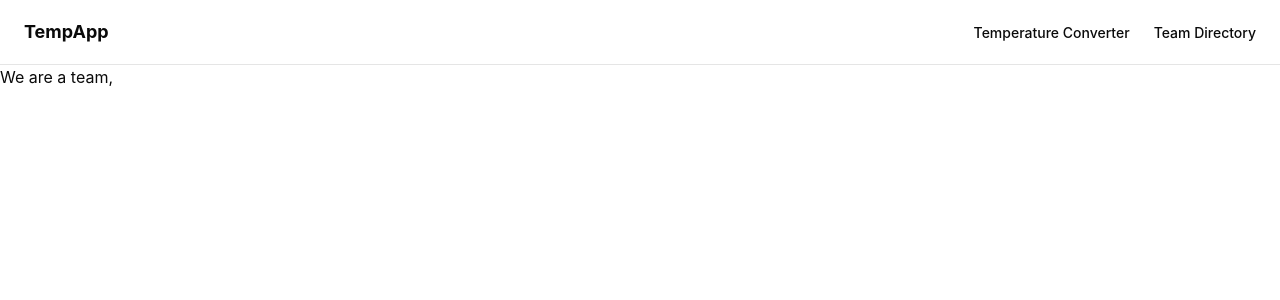
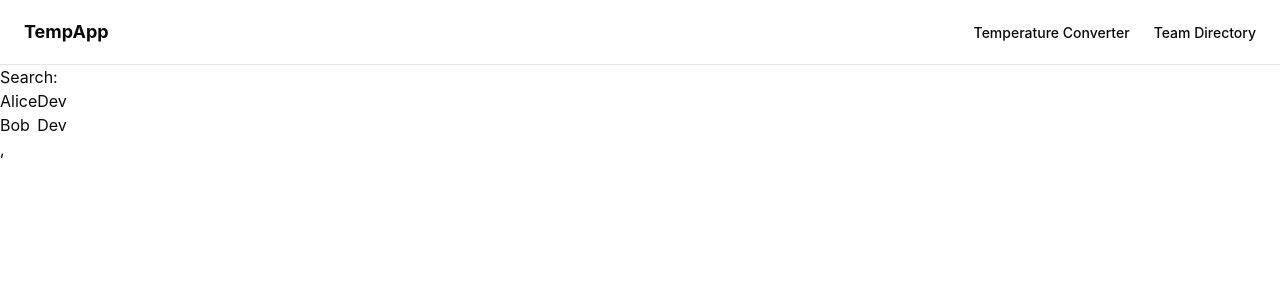
Before and after one commit to DVT-Grad-Projects-Mihir-Arjun/Temperature_Converter, a React (Vite) app in the folder temp-converter/: page /team in a window 1280 px wide. Shown: the top 300 px of the page. Built offline with nearby package versions, Linux system fonts and the light colour scheme.

Commit message:
team directory functionality done but styling is still needed

```diff
--- /dev/null
+++ b/temp-converter/src/components/SearchBar.tsx
@@ -0,0 +1,16 @@
+interface searchProps {
+    filterText: string;
+    onChange: React.ChangeEventHandler<HTMLInputElement>;
+}
+
+export default function SearchBar({ filterText, onChange }: searchProps) {
+    return (
+        <label>
+            Search:{' '}
+            <input
+                value={filterText}
+                onChange={onChange}
+            />
+        </label>
+    );
+}
--- a/temp-converter/src/components/TeamDirectory.tsx
+++ b/temp-converter/src/components/TeamDirectory.tsx
@@ -1,10 +1,25 @@
 import NavBar from "./NavBar";
+import { team } from "../data/data.tsx";
+import { useState, type ChangeEvent } from "react";
+import SearchBar from "./SearchBar.tsx";
+import { filterTeam } from "../utils/filterTeam.tsx";
+import TeamList from "./TeamList.tsx";
 
-export default function TeamDirectory(){
-    return(
+export default function TeamDirectory() {
+    const [query, setQuery] = useState('');
+    const team_results = filterTeam(team, query);
+
+    function handleChange(e:ChangeEvent<HTMLInputElement>) {
+        setQuery(e.target.value);
+    }
+    return (
         <>
-        <NavBar/>
-        We are a team
+            <NavBar />
+            <SearchBar
+                filterText={query}
+                onChange={handleChange}
+            />
+            <TeamList team={team_results} />
         </>
     )
 }
--- /dev/null
+++ b/temp-converter/src/components/TeamList.tsx
@@ -0,0 +1,24 @@
+type TeamMember = {
+    id: number;
+    name: string;
+    role: string;
+};
+
+interface TeamListProps {
+    team: TeamMember[];
+}
+
+export default function TeamList({ team }: TeamListProps) {
+    return (
+        <table>
+            <tbody>
+                {team.map(team_member => (
+                    <tr key={team_member.id}>
+                        <td>{team_member.name}</td>
+                        <td>{team_member.role}</td>
+                    </tr>
+                ))}
+            </tbody>
+        </table>
+    );
+}
--- /dev/null
+++ b/temp-converter/src/data/data.tsx
@@ -0,0 +1,4 @@
+export const team = [
+    { id: 1, name: 'Alice', role: 'Dev' },
+    { id: 2, name: 'Bob', role: 'Dev' }
+]
--- /dev/null
+++ b/temp-converter/src/utils/filterTeam.tsx
@@ -0,0 +1,14 @@
+type TeamMember = {
+  id: number;
+  name: string;
+  role: string;
+};
+
+export function filterTeam(items: TeamMember[], query: string) {
+    query = query.toLowerCase();
+    return items.filter((item: { name: string; }) =>
+        item.name.split(' ').some((word: string) =>
+            word.toLowerCase().startsWith(query)
+        )
+    );
+}
```
Also changed, not shown: temp-converter/src/utils/temp_conversion.tsx (deleted).
